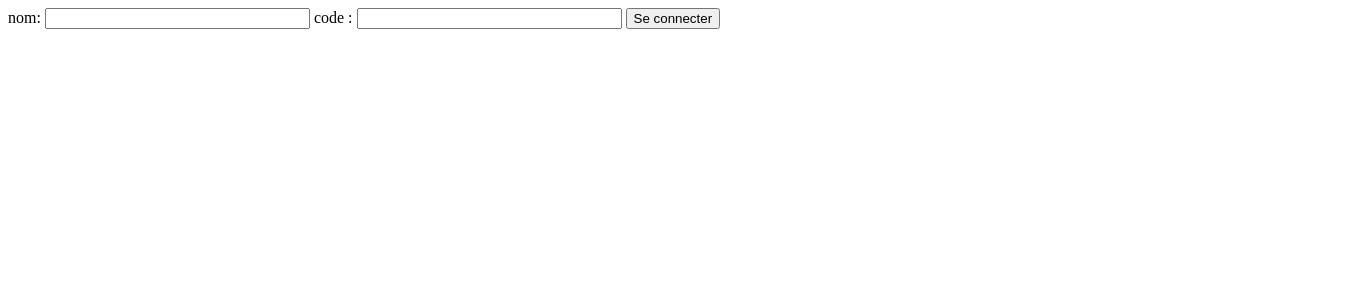
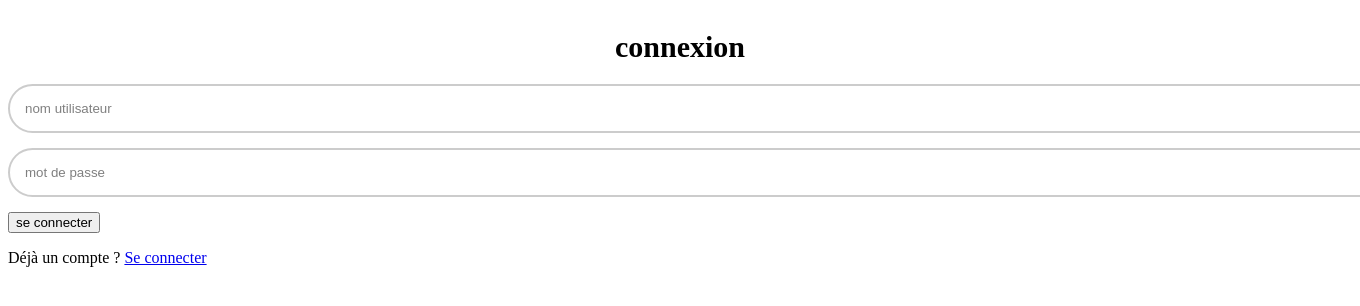
Before and after one commit to Noah22550/bibliodriveNoah, a PHP site: page /inscription.php in a window 1360 px wide; the page is wider, and only the part inside the window is pictured. Shown: the top 306 px of that part. Run offline with PHP 8.4, Linux system fonts and the light colour scheme.

Commit message:
version du 09/12/2025

```diff
--- a/inscription.php
+++ b/inscription.php
@@ -9,35 +9,19 @@
 </head>
 <body>
   <section>
-  <?php
-  if (!isset($_POST['btnSeConnecter'])) { /* L'entrée btnSeConnecter est vide = le formulaire n'a pas été submit=posté, on affiche le formulaire */
-    echo '
-    <form action="authentification.php" method = "post">
-        nom: <input name="nom" type="text" size ="30"">
-        code : <input name="code" type="text" size ="30"">
-        <input type="submit" name="btnSeConnecter"  value="Se connecter">
-    </form>';
-} else
-/* L'utilisateur a cliqué sur Se connecter, l'entrée btnSeConnecter <> vide, on traite le formulaire */
-{
-// On se connecte
-    require_once 'connexion.php';
-    $nom = $_POST['nom'];
-    $code = $_POST['code'];
-    $stmt = $connexion->prepare("SELECT * FROM agent where nom=:pnom AND code=:pcode");
-    $stmt->bindValue(":pnom", $nom); // pas de troisième paramètre STR par défaut
-    $stmt->bindValue(":pcode", $code); // idem
-    $stmt->setFetchMode(PDO::FETCH_OBJ);
-// Les résultats retournés par la requête seront traités en 'mode' objet
-    $stmt->execute();
-    $enregistrement = $stmt->fetch(); // boucle while inutile
-    if ($enregistrement) { // si $enregistrement n'est pas vide = on a trouvé quelque chose -> on est connecté
-        echo '<h1>Connexion réussie !</h1>';
-        echo 'bienvenido '.$enregistrement->prenom;
-    } else { // La requête n'a pas retournée de résultat, on a pas trouvé de ligne correspondant au mel et mot de passe
-        echo "Echec à la connexion.";
-    }
-}
-  ?>
+  <section>
+    <h1>connexion</h1>
+    <div class="input-box">
+      <input type="text" id="new-username" placeholder="nom utilisateur">
+    </div>
+    <div class="input-box">
+      <input type="password" id="new-password" placeholder="mot de passe">
+    </div>
+    <button class="register-btn">se connecter</button>
+    <div class="login-link">
+      <p>Déjà un compte ? <a href="index.html">Se connecter</a></p>
+    </div>
+  </section>
+
 </body>
 </html>
```
